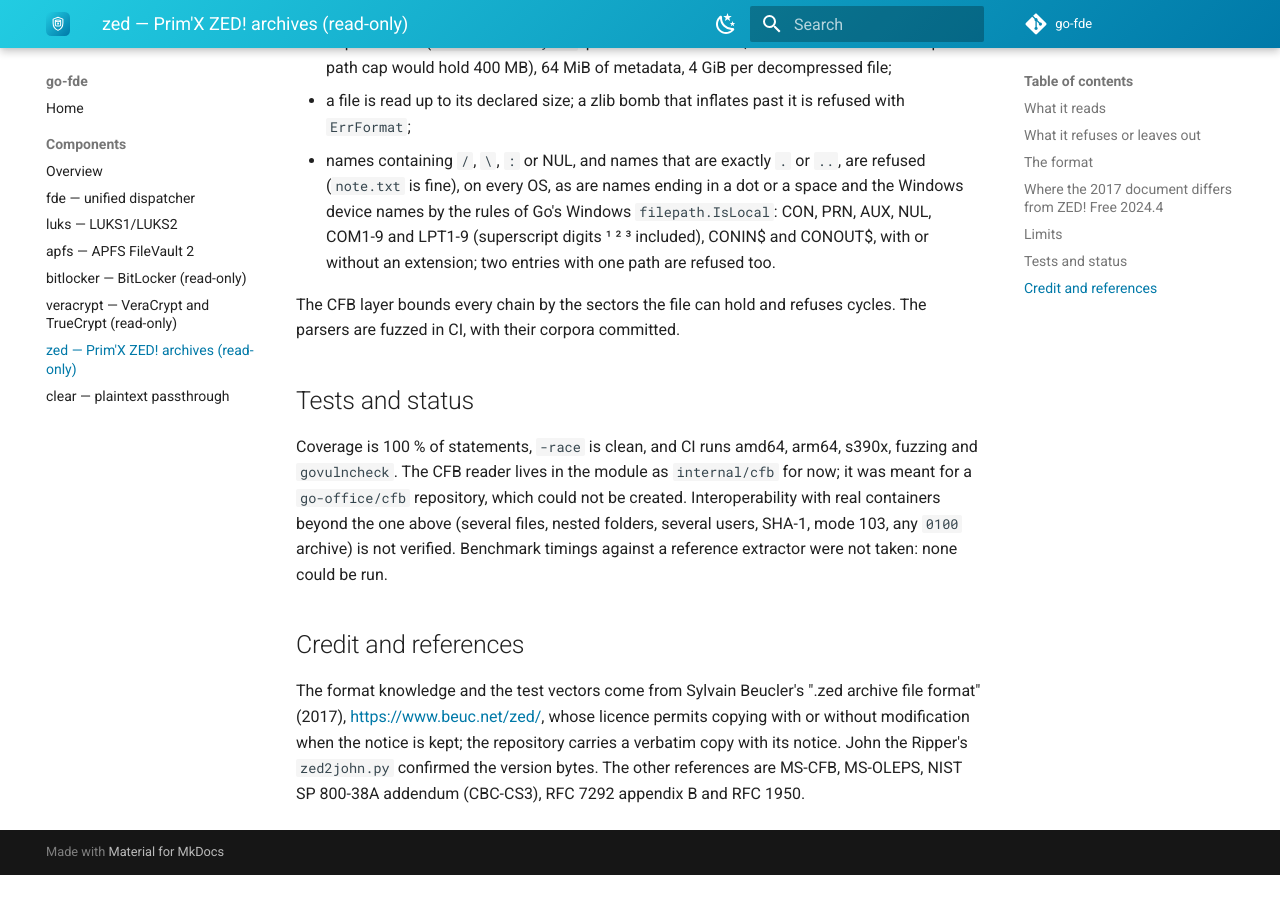
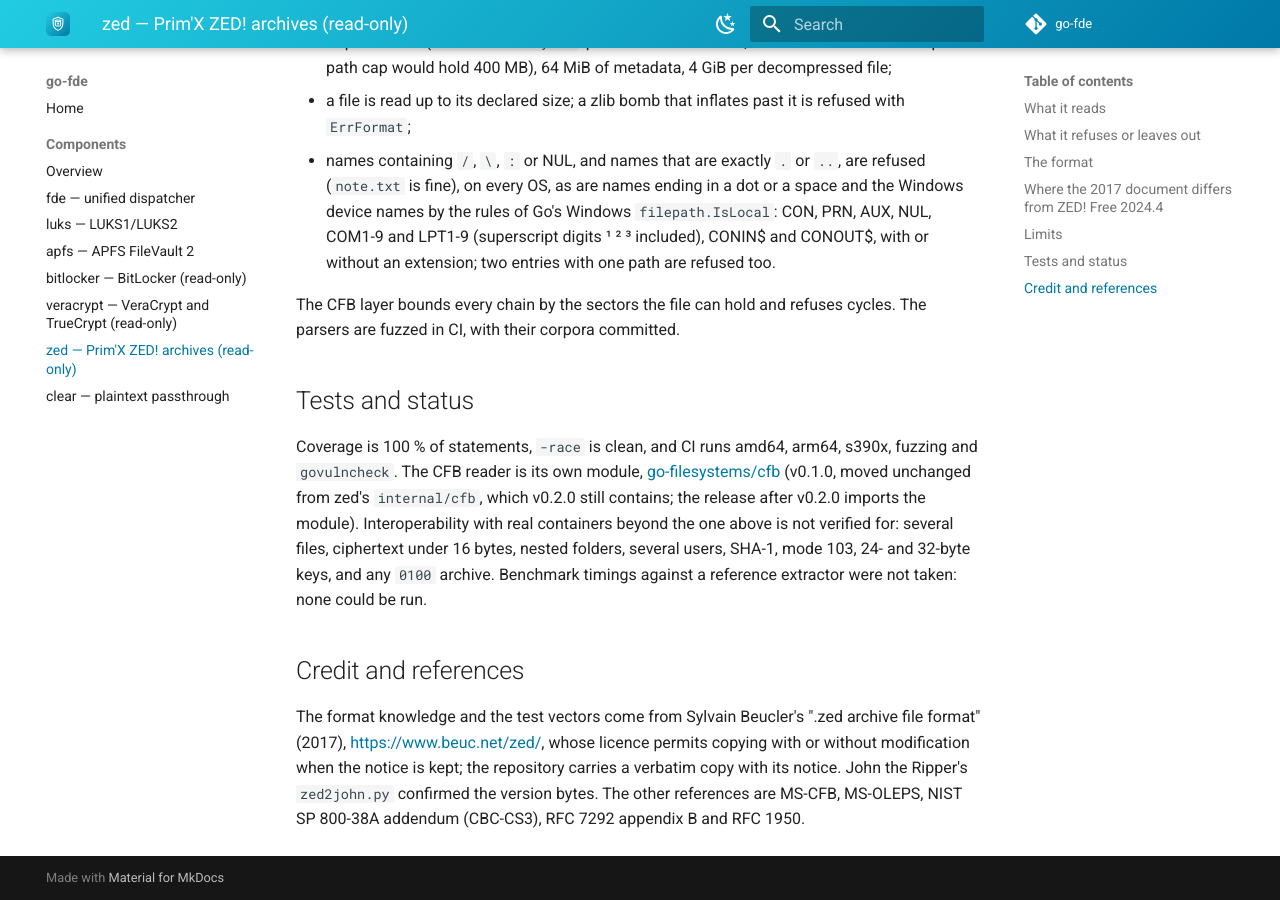
Before and after one commit to go-fde/docs, an MkDocs documentation site: the page built from docs/components/zed.md, in a window 1280 px wide and 900 px high, scrolled down 3014 px. Built offline with MkDocs 1.6.1 and Material for MkDocs 9.7.7, drawn with Linux system fonts in a browser that asks for light colours; the version menu is left out; before the commit the page ends 3889 px from its top, so only the background shows below that; some of the changed text lies outside the part shown.

Commit message:
zed page: the CFB reader is go-filesystems/cfb; more unverified cases (#19)
Co-authored-by: Claude Sonnet 5.5 <noreply@anthropic.com>

```diff
--- a/docs/components/zed.md
+++ b/docs/components/zed.md
@@ -54,7 +54,7 @@ file-stream path (stream name, 512-byte chunks, CTS, zlib).
 
 | Layer | What it holds |
 |-------|---------------|
-| MS-CFB container | The file system of the archive (an internal reader: v3 and v4 sectors, FAT, DIFAT, mini stream). |
+| MS-CFB container | The file system of the archive (read by [go-filesystems/cfb](https://github.com/go-filesystems/cfb): v3 and v4 sectors, FAT, DIFAT, mini stream). |
 | Metadata stream `\x055haaaaqaIekzeecnWj31zxh0Nc` | An MS-OLEPS property set with two `VT_BLOB` values, `_ctlfile` and `_catalog`, named by its dictionary. |
 | `_ctlfile` | Obfuscated with a static AES key. TLV items: global properties (mode, key size, IV) and the access list. |
 | `_catalog` | TLV items, one `fileprops` per file or directory; names are encrypted. |
@@ -110,11 +110,13 @@ cycles. The parsers are fuzzed in CI, with their corpora committed.
 ## Tests and status
 
 Coverage is 100 % of statements, `-race` is clean, and CI runs amd64, arm64,
-s390x, fuzzing and `govulncheck`. The CFB reader lives in the module as
-`internal/cfb` for now; it was meant for a `go-office/cfb` repository, which
-could not be created. Interoperability with real containers beyond the one
-above (several files, nested folders, several users, SHA-1, mode 103, any
-`0100` archive) is not verified.
+s390x, fuzzing and `govulncheck`. The CFB reader is its own module,
+[go-filesystems/cfb](https://github.com/go-filesystems/cfb) (v0.1.0, moved
+unchanged from zed's `internal/cfb`, which v0.2.0 still contains; the release
+after v0.2.0 imports the module). Interoperability with real containers beyond
+the one above is not verified for: several files, ciphertext under 16 bytes,
+nested folders, several users, SHA-1, mode 103, 24- and 32-byte keys, and any
+`0100` archive.
 Benchmark timings against a reference extractor were not taken: none could be
 run.
 
```
